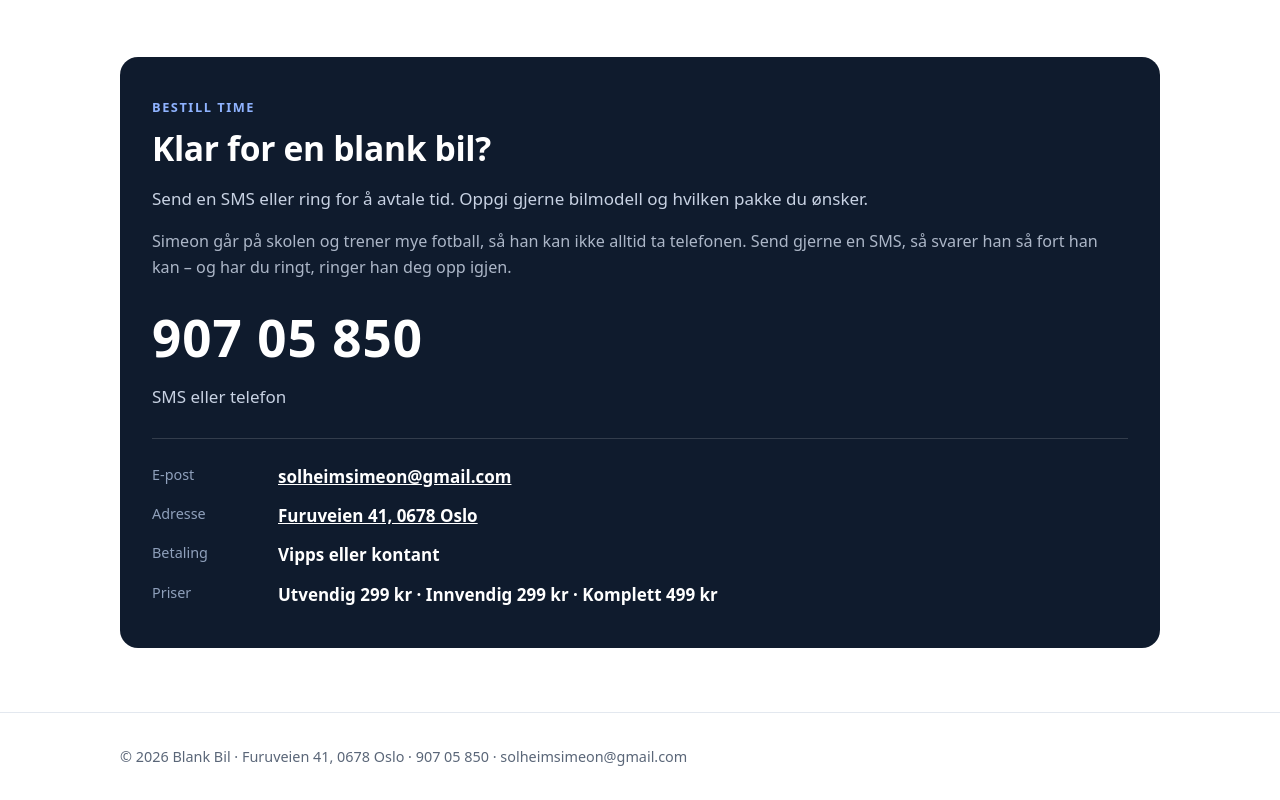
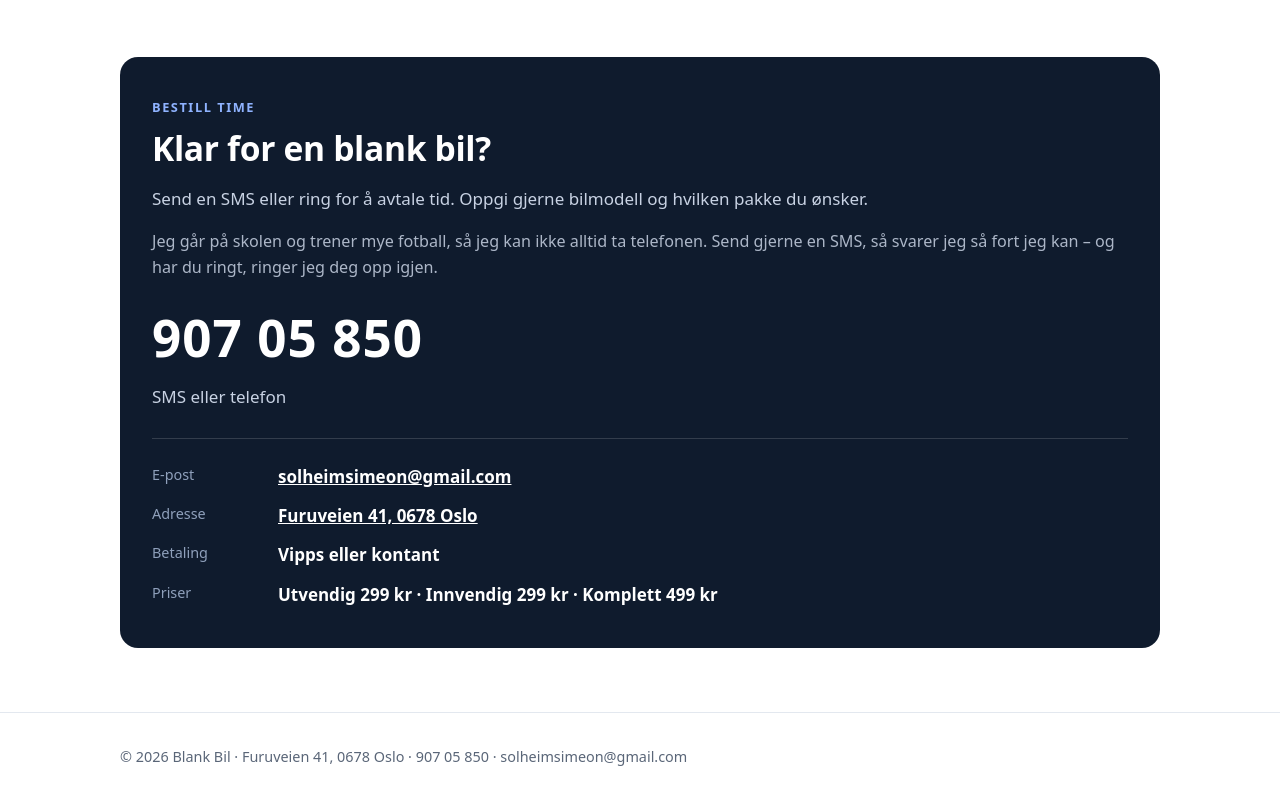
Before and after one commit to Hebelub/blankbil, a plain HTML site: page index.html in a window 1280 px wide. Shown: the part 3523-4323 px from the top of the page. Drawn offline with Linux system fonts and the light colour scheme.

Commit message:
Jeg-form

```diff
--- a/index.html
+++ b/index.html
@@ -158,7 +158,7 @@ footer{padding:32px 0;color:var(--muted);font-size:.9rem;border-top:1px solid va
 <div class="eyebrow">Bestill time</div>
 <h2>Klar for en blank bil?</h2>
 <p>Send en SMS eller ring for å avtale tid. Oppgi gjerne bilmodell og hvilken pakke du ønsker.</p>
-<p style="opacity:.85;font-size:.95em">Simeon går på skolen og trener mye fotball, så han kan ikke alltid ta telefonen. Send gjerne en SMS, så svarer han så fort han kan – og har du ringt, ringer han deg opp igjen.</p>
+<p style="opacity:.85;font-size:.95em">Jeg går på skolen og trener mye fotball, så jeg kan ikke alltid ta telefonen. Send gjerne en SMS, så svarer jeg så fort jeg kan – og har du ringt, ringer jeg deg opp igjen.</p>
 <a class="phone" href="tel:+4790705850">907 05 850</a>
 <p style="margin:0">SMS eller telefon</p>
 <div class="mbtns m-only "><a class="btn" href="tel:+4790705850">Ring 907 05 850</a><a class="btn sms" href="sms:+4790705850?&body=Hei!%20Jeg%20vil%20bestille%20bilvask%3A">Send SMS</a></div>
```
